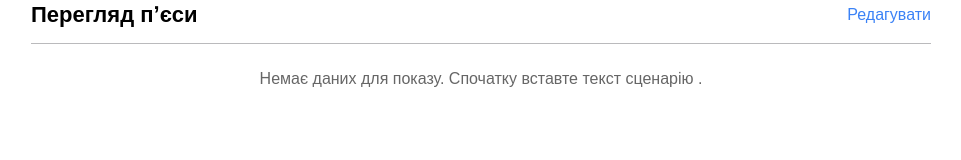
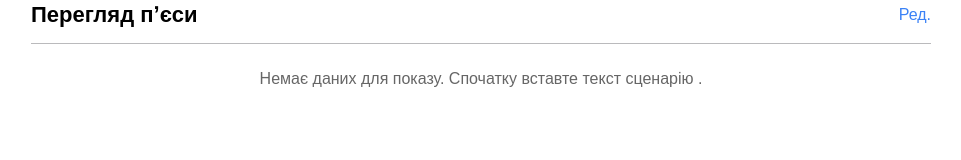
Before and after one commit to alexworkdone/scenariy, a Nuxt app: page / in a window 1280 px wide. Shown: the top 160 px of the page, without its empty margins (159-1120 px from the left). Built offline with nearby package versions, Linux system fonts and the light colour scheme.

Commit message:
Update button text and adjust title font size in index.vue

```diff
--- a/app/pages/index.vue
+++ b/app/pages/index.vue
@@ -2,7 +2,7 @@
     <main class="viewer">
         <div class="title-row">
             <h1 class="title">{{ data?.title || 'Перегляд пʼєси' }}</h1>
-            <button @click="toPlay" class="link">Редагувати</button>
+            <button @click="toPlay" class="link">Ред.</button>
         </div>
 
         <header class="topbar">
@@ -227,6 +227,7 @@ function toPlay() {
 
     h1 {
         margin: 0;
+        font-size: 28px;
     }
 
     button {
```
